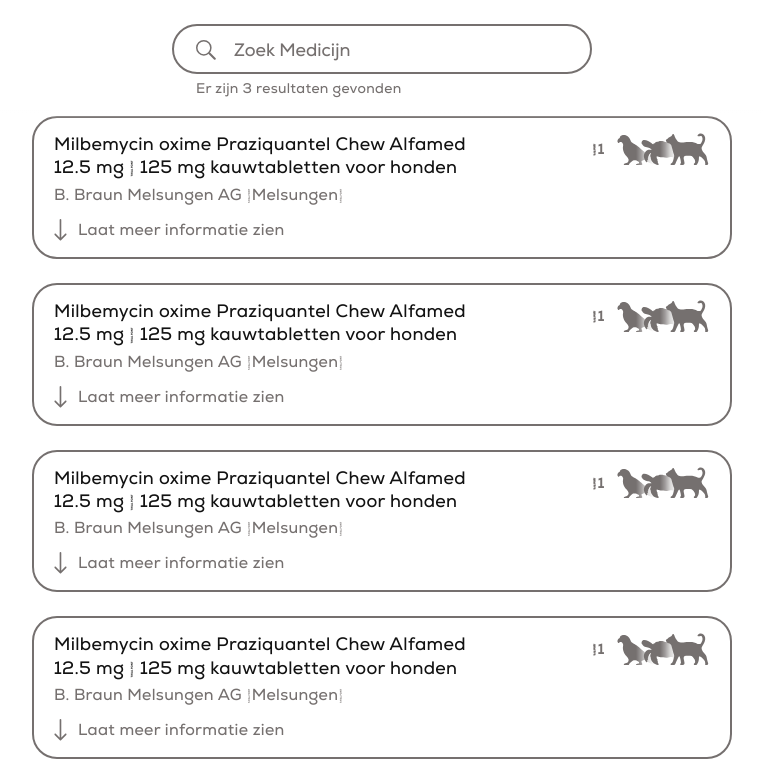
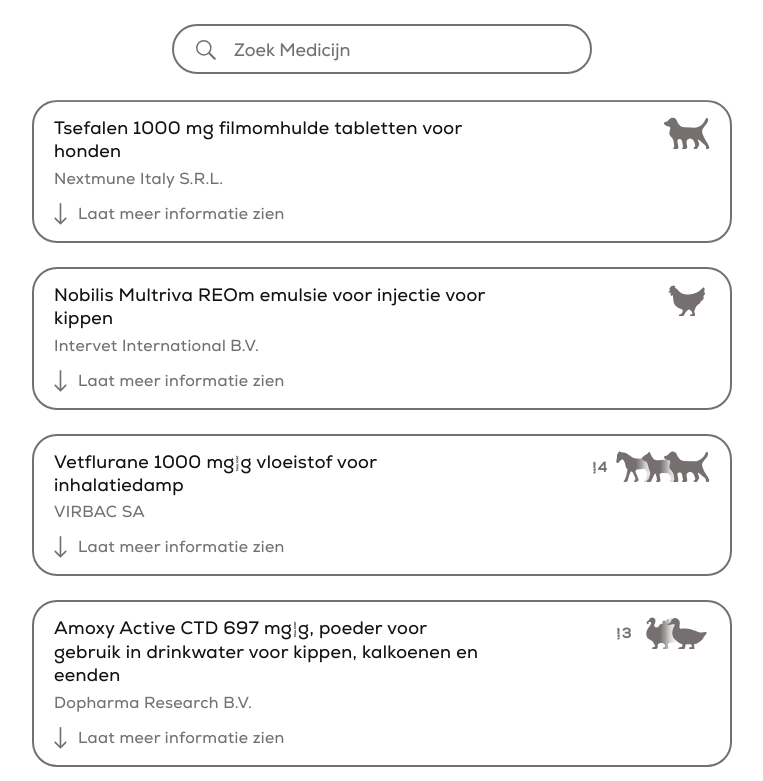
Before and after one commit to cactusniek/Vetly, a React (Vite) app: page / in a window 1280 px wide. Shown: the top 781 px of the page, without its empty margins (258-1021 px from the left). Built offline with nearby package versions, Linux system fonts and the light colour scheme.

Commit message:
update: doeldieren rendering isn't duplicated anymore

```diff
--- a/src/App.tsx
+++ b/src/App.tsx
@@ -1,4 +1,6 @@
 import React from 'react'
+
+import { useRef, useEffect, useState } from 'react'
 
 // import { useAtom } from 'jotai'
 // import { searchBarActiveAtom } from './globals/atoms'
@@ -10,20 +12,114 @@
 import Search from './components/Search'
 import Medicine from './components/Medicine'
 
+type MedicineType = {
+    productnaam: string
+    doeldierenArray: string[]
+    handelsvergunninghouder: string
+    afleverstatus: string
+    doeldieren: string
+    bijsluiterUrl: string
+    registratienummer: string
+    procedurenummer: string
+}
+
+const medicinesMockup = [
+    {
+        productnaam: 'Tsefalen 1000 mg filmomhulde tabletten voor honden',
+        handelsvergunninghouder: 'Nextmune Italy S.R.L.',
+        afleverstatus: 'UDD - Uitsluitend door dierenartsen te gebruiken',
+        doeldieren: 'Honden',
+        bijsluiterUrl: '#',
+        registratienummer: '110212',
+        procedurenummer: 'IT/V/0125/002',
+    },
+    {
+        productnaam: 'Nobilis Multriva REOm emulsie voor injectie voor kippen',
+        handelsvergunninghouder: 'Intervet International B.V.',
+        afleverstatus: 'UDA - Uitsluitend verkrijgbaar bij een dierenarts of op diergeneeskundig voorschrift [recept] van een dierenarts bij een apotheek',
+        doeldieren: 'Kippen',
+        bijsluiterUrl: '#',
+        registratienummer: '133630',
+        procedurenummer: 'EMEA/V/C/006501',
+    },
+
+    {
+        productnaam: 'Vetflurane 1000 mg/g vloeistof voor inhalatiedamp',
+        handelsvergunninghouder: 'VIRBAC SA',
+        afleverstatus: 'UDD - Uitsluitend door dierenartsen te gebruiken',
+        doeldieren: 'Fretten#Honden#Katten#Knaagdieren#Paarden#Reptielen#Siervogels',
+        bijsluiterUrl: '#',
+        registratienummer: '106479',
+        procedurenummer: 'IE/V/0460/001',
+    },
+
+    {
+        productnaam: 'Amoxy Active CTD 697 mg/g, poeder voor gebruik in drinkwater voor kippen, kalkoenen en eenden',
+        handelsvergunninghouder: 'Dopharma Research B.V.',
+        afleverstatus: 'UDD - Uitsluitend door dierenartsen te gebruiken',
+        doeldieren: 'Eenden#Kalkoenen#imdsimd#kasmfkmf#jndjfndjf',
+        bijsluiterUrl: '#',
+        registratienummer: '122423',
+        procedurenummer: 'NL/V/0308/001',
+    },
+
+    {
+        productnaam: 'Formicpro 68,2 g strips voor in de bijenkorf voor honingbijen',
+        handelsvergunninghouder: 'NOD Apiary Ireland Limited',
+        afleverstatus: 'VRIJ - Vrij verkrijgbaar zonder diergeneeskundig voorschrift [recept]',
+        doeldieren: 'Bijen#blabla#Fretten',
+        bijsluiterUrl: '#',
+        registratienummer: '126198',
+        procedurenummer: 'IE/V/0515/001',
+    },
+]
+
 function App() {
+    const [isLoading, setIsLoading] = useState(false)
+    const [medicines, setMedicines] = useState<MedicineType[]>([])
+
+    async function handleSearch(query: string) {
+        setIsLoading(true)
+
+        try {
+            // hier doe je je echte fetch op basis van `query`
+            // const res = await fetch(`/api/medicines?query=${encodeURIComponent(query)}`)
+            // const data = await res.json()
+            // setMedicines(data)
+        } finally {
+            setIsLoading(false)
+        }
+    }
+
     return (
         <div className="widget">
-            <Search />
+            <Search onSearch={handleSearch} isLoading={isLoading} resultsCount={medicines.length} />
 
             <div className="medicines">
-                {/* loading spinner: <DotLottieReact src="https://lottie.host/bb727232-fdd0-41c8-9590-4febb07ca6b6/kagK7Konq6.lottie" stateMachineId="StateMachine1" /> */}
-                {/* als er gezocht wordt laat de loading spinner zien */}
-                <Medicine />
-                <Medicine />
-                <Medicine />
-                <Medicine />
-                <Medicine />
+                {!isLoading &&
+                    medicinesMockup.map(med => (
+                        <Medicine
+                            key={med.registratienummer}
+                            productnaam={med.productnaam}
+                            handelsvergunninghouder={med.handelsvergunninghouder}
+                            afleverstatus={med.afleverstatus}
+                            doeldieren={med.doeldieren}
+                            bijsluiterUrl={med.bijsluiterUrl}
+                            registratienummer={med.registratienummer}
+                            procedurenummer={med.procedurenummer}
+                        />
+                    ))}
             </div>
+
+            {/* <div className="medicines"> */}
+            {/* loading spinner: <DotLottieReact src="https://lottie.host/bb727232-fdd0-41c8-9590-4febb07ca6b6/kagK7Konq6.lottie" stateMachineId="StateMachine1" /> */}
+            {/* als er gezocht wordt laat de loading spinner zien */}
+            {/* <Medicine /> */}
+            {/* <Medicine /> */}
+            {/* <Medicine /> */}
+            {/* <Medicine /> */}
+            {/* <Medicine /> */}
+            {/* </div> */}
 
             <div className="ToS">
                 <div className="container_ToS">
--- a/src/components/Medicine.tsx
+++ b/src/components/Medicine.tsx
@@ -62,15 +62,48 @@
     // Fazanten, Kuikens, Biggetjes, Lammetjes
 }
 
-export default function Medicine() {
+type MedicineProps = {
+    productnaam: string
+    handelsvergunninghouder: string
+    afleverstatus: string
+    doeldieren: string
+    bijsluiterUrl: string
+    registratienummer: string
+    procedurenummer: string
+}
+
+export default function Medicine({ productnaam, handelsvergunninghouder, afleverstatus, doeldieren, bijsluiterUrl, registratienummer, procedurenummer }: MedicineProps) {
     const [showMore, setShowMore] = useState<boolean>(false)
     const [isOnMobile, setIsOnMobile] = useState<boolean>(false)
 
-    const doeldierenArray: string[] = ['Katten', 'Reptielen', 'Siervogels', 'Varkens']
+    const doeldierenArray = doeldieren
+        .split('#')
+        .map(d => d.trim())
+        .filter(Boolean)
+
+    const diersoorten = doeldierenArray.join(', ')
+
+    const uniqueIconEntries = Array.from(
+        new Map(
+            doeldierenArray
+                .map(doeldier => {
+                    const src = doeldierenImagesMap[doeldier]
+                    if (!src) return null
+                    return { doeldier, src }
+                })
+                .filter((item): item is { doeldier: string; src: string } => item !== null)
+                .map(item => [item.src, item] as const),
+        ).values(),
+    )
 
     const maxAnimalsVisible = 3
-    const visibleAnimals = doeldierenArray.slice(0, maxAnimalsVisible)
-    const remainingAnimals = doeldierenArray.length - maxAnimalsVisible
+    const visibleIcons = uniqueIconEntries.slice(0, maxAnimalsVisible)
+
+    // welke doeldieren hebben een icoon én zijn zichtbaar?
+    const visibleIconAnimals = new Set(visibleIcons.map(entry => entry.doeldier))
+
+    // alles wat niet in de zichtbare iconen zit, telt als "remaining"
+    const remainingIcons = doeldierenArray.filter(doeldier => !visibleIconAnimals.has(doeldier)).length
 
     useEffect(() => {
         const media = window.matchMedia('(max-width: 640px)')
@@ -94,31 +127,60 @@
             >
                 <div className="medicine_header">
                     <div className="medicine_titles">
-                        <span className="medicine_productnaam">Milbemycin oxime Praziquantel Chew Alfamed 12.5 mg / 125 mg kauwtabletten voor honden</span>
+                        <span className="medicine_productnaam">{productnaam}</span>
 
                         <div className={`medicine_doeldieren ${showMore ? 'open' : ''}`}>
-                            {visibleAnimals.map((doeldier, index) => {
-                                const src = doeldierenImagesMap[doeldier]
-                                if (!src) return null
+                            {visibleIcons.map((entry, index) => {
+                                let transform = 'translateX(0)'
+
+                                if (showMore && visibleIcons.length > 1) {
+                                    if (visibleIcons.length === 2) {
+                                        transform = `translateX(-${index === 0 ? 0 : 1.5}rem)`
+                                    } else if (visibleIcons.length === 3) {
+                                        transform = `translateX(-${index === 0 ? 0 : index === 1 ? 1.5 : 3}rem)`
+                                    }
+                                }
 
                                 return (
-                                    <div key={doeldier} className="container_doeldier">
-                                        <img src={src} alt={`impressie_${doeldier}`} className="image_Doeldier" />
-                                        {index < visibleAnimals.length - 1 && <div aria-hidden="true" className="fade_Doeldier" />}
+                                    <div
+                                        key={entry.src}
+                                        className="container_doeldier"
+                                        style={{
+                                            right: `${index * 1.5}rem`,
+                                            zIndex: `${10 - index}`,
+                                            transform,
+                                            transition: 'transform 0.5s ease',
+                                        }}
+                                    >
+                                        <img src={entry.src} alt={`impressie_${entry.doeldier}`} className="image_Doeldier" />
+                                        {index < visibleIcons.length - 1 && <div aria-hidden="true" className="fade_Doeldier" />}
                                     </div>
                                 )
                             })}
 
-                            {remainingAnimals > 0 && (
-                                <div className="container_doeldier doeldieren_remaining">
-                                    <span className="text_remaining">+{remainingAnimals}</span>
+                            {remainingIcons > 0 && (
+                                <div
+                                    className="doeldieren_remaining"
+                                    style={{
+                                        right: `${visibleIcons.length * 1.5}rem`,
+                                        zIndex: `${10 - visibleIcons.length}`,
+                                        transform: (() => {
+                                            if (!showMore || visibleIcons.length === 1) return 'translateX(0)'
+                                            if (visibleIcons.length === 2) return 'translateX(-1.5rem)'
+                                            if (visibleIcons.length === 3) return 'translateX(-3rem)'
+                                            return 'translateX(0)'
+                                        })(),
+                                        transition: 'transform 0.5s ease',
+                                    }}
+                                >
+                                    <span className="text_remaining">+{remainingIcons}</span>
                                 </div>
                             )}
                         </div>
                     </div>
 
                     <div className="medicine_subtitles">
-                        <span className="medicine_handelsvergunninghouder">B. Braun Melsungen AG (Melsungen)</span>
+                        <span className="medicine_handelsvergunninghouder">{handelsvergunninghouder}</span>
                     </div>
                 </div>
 
@@ -126,7 +188,7 @@
                     <div className="container_main">
                         <div className="medicine_info">
                             <img src={CircleSmall} className="icon_CircleSmall" />
-                            <span className="medicine_afleverstatus">UDA - Uitsluitend verkrijgbaar bij een dierenarts of op diergeneeskundig voorschrift [recept] van een dierenarts bij een apotheek</span>
+                            <span className="medicine_afleverstatus">{afleverstatus}</span>
                         </div>
 
                         <div className="medicine_info">
@@ -138,7 +200,7 @@
 
                         <div className="medicine_info">
                             <img src={CircleSmall} className="icon_CircleSmall" />
-                            <span className="medicine_doeldieren">Diersoorten: kippen, ganzen, konijnen, paarden, runderen, reptielen</span>
+                            <span className="medicine_doeldieren">Diersoorten: {diersoorten}</span>
                         </div>
 
                         <div className="medicine_disclaimer">
@@ -156,8 +218,8 @@
                         </div>
 
                         <div className="medicine_references">
-                            <span className="medicine_registratienummer">REG NL: 110212</span>
-                            <span className="medicine_procedurenummer">IT/V/0125/002</span>
+                            <span className="medicine_registratienummer">REG NL: {registratienummer}</span>
+                            <span className="medicine_procedurenummer">{procedurenummer}</span>
                         </div>
                     </div>
                 </div>
--- a/src/components/Search.tsx
+++ b/src/components/Search.tsx
@@ -6,15 +6,28 @@
 
 import { SearchIcon } from '../assets'
 
-export default function Search() {
+type SearchProps = {
+    onSearch: (query: string) => void
+    isLoading: boolean
+    resultsCount: number
+}
+
+export default function Search({ onSearch, isLoading, resultsCount }: SearchProps) {
     const [searchBarActive, setSearchBarActive] = useState<boolean>(false)
     const [searchBarValue, setSearchBarValue] = useState<string>('')
     const searchRef = useRef<HTMLInputElement>(null)
 
-    function searchBar(e: React.ChangeEvent<HTMLInputElement>) {
-        setSearchBarValue(e.target.value)
+    function handleChange(e: React.ChangeEvent<HTMLInputElement>) {
+        const value = e.target.value
+        setSearchBarValue(value)
 
-        // on each change start searching
+        // als je live wilt zoeken, haal de comment hieronder weg:
+        // onSearch(value)
+    }
+
+    function handleSubmit(e: React.FormEvent<HTMLFormElement>) {
+        e.preventDefault()
+        onSearch(searchBarValue)
     }
 
     useEffect(() => {
@@ -37,9 +50,7 @@
             <div className="container_searchbar">
                 <img aria-hidden="true" alt="icon_Search" src={SearchIcon} className="icon_Search" />
                 <input
-                    onChange={e => {
-                        setSearchBarValue(e.target.value)
-                    }}
+                    onChange={handleChange}
                     onFocus={() => {
                         setSearchBarActive(true)
                     }}
@@ -53,8 +64,13 @@
             </div>
 
             <div className="container_results">
-                {/* conditional; if results > 1 - resultaten else resultaat */}
-                <span className="text_results">Er zijn 3 resultaten gevonden</span>
+                {!isLoading && resultsCount > 0 && (
+                    <span className="text_results">
+                        Er {resultsCount === 1 ? 'is' : 'zijn'} {resultsCount} {resultsCount === 1 ? 'resultaat' : 'resultaten'} gevonden
+                    </span>
+                )}
+
+                {isLoading && <span className="text_results">Er zijn…</span>}
             </div>
         </div>
     )
--- a/src/styles/global.scss
+++ b/src/styles/global.scss
@@ -147,7 +147,7 @@
     }
 
     .medicines {
-        padding-top: 7.25rem; // height of Search.tsx & padding
+        padding-top: 6.25rem; // height of Search.tsx & padding
         margin-bottom: 1.5rem;
 
         width: 100%;
--- a/src/styles/medicine.scss
+++ b/src/styles/medicine.scss
@@ -109,7 +109,8 @@
                         }
                     }
 
-                    .container_doeldier.doeldieren_remaining {
+                    .container_doeldier,
+                    .doeldieren_remaining {
                         font-size: 14px;
                         letter-spacing: 0.1em;
                         font-weight: 700;
@@ -119,29 +120,64 @@
                         -webkit-user-drag: none;
                     }
 
-                    @for $i from 1 through 4 {
-                        > .container_doeldier:nth-child(#{$i}) {
-                            $baseRight: ($i - 1) * 1.5rem;
+                    .doeldieren_remaining {
+                        display: flex;
+                        align-items: center;
 
-                            right: $baseRight;
-                            z-index: 10 - $i;
-                        }
+                        position: absolute;
+
+                        width: 46px;
+                        height: 34px;
                     }
+
+                    // @for $i from 1 through 3 {
+                    //     > .container_doeldier:nth-child(#{$i}) {
+                    //         $baseRight: ($i - 1) * 1.5rem;
+
+                    //         right: $baseRight;
+                    //         z-index: 10 - $i;
+                    //     }
+                    // }
                 }
 
-                .medicine_doeldieren.open > .container_doeldier {
-                    transition: transform 0.5s ease;
-                }
+                // .medicine_doeldieren.open > .container_doeldier {
+                //     transition: transform 0.5s ease;
+                // }
 
-                @for $i from 2 through 4 {
-                    .medicine_doeldieren.open > .container_doeldier:nth-child(#{$i}):not(.doeldieren_remaining) {
-                        transform: translateX(-#{($i - 1) * 1.5}rem);
-                    }
-                }
+                // @for $i from 2 through 3 {
+                //     .medicine_doeldieren.open > .container_doeldier:nth-child(#{$i}) {
+                //         transform: translateX(-#{($i - 1) * 1.5}rem);
+                //     }
+                // }
 
-                .medicine_doeldieren.open > .container_doeldier.doeldieren_remaining {
-                    transform: translateX(-3rem);
-                }
+                // .medicine_doeldieren.open > .container_doeldier {
+                //     transition: transform 0.5s ease;
+                // }
+
+                // /* exact 2 children */
+                // .medicine_doeldieren.open:has(> .container_doeldier:nth-child(2)) :not(:has(> .container_doeldier:nth-child(3))) {
+                //     --shift: 1.5rem;
+                // }
+
+                // /* exact 3 children */
+                // .medicine_doeldieren.open:has(> .container_doeldier:nth-child(3)) :not(:has(> .container_doeldier:nth-child(4))) {
+                //     --shift: 2rem;
+                // }
+
+                // /* exact 4 children */
+                // .medicine_doeldieren.open:has(> .container_doeldier:nth-child(4)) :not(:has(> .container_doeldier:nth-child(5))) {
+                //     --shift: 3rem;
+                // }
+
+                // @for $i from 2 through 4 {
+                //     .medicine_doeldieren.open > .container_doeldier:nth-child(#{$i}):not(.doeldieren_remaining) {
+                //         transform: translateX(calc(-1 * (#{$i - 1}) * var(--shift)));
+                //     }
+                // }
+
+                // .medicine_doeldieren.open > .container_doeldier.doeldieren_remaining {
+                //     transform: translateX(calc(-1 * var(--shift) * 2));
+                // }
             }
 
             .medicine_subtitles {
```
